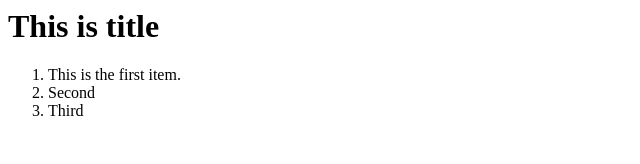
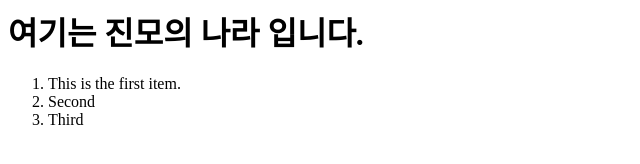
Before and after one commit to nky3333/myhome, a plain HTML site: page index.html in a window 1280 px wide. Shown: the whole page, without its empty margins (0-640 px from the left). Drawn offline with Linux system fonts and the light colour scheme.

Commit message:
Update index.html

```diff
--- a/index.html
+++ b/index.html
@@ -1,4 +1,4 @@
-<h1>This is title</h1>
+<h1>여기는 진모의 나라 입니다.</h1>
 <ol>
   <li>This is the first item.</li>
   <li>Second</li>
```
